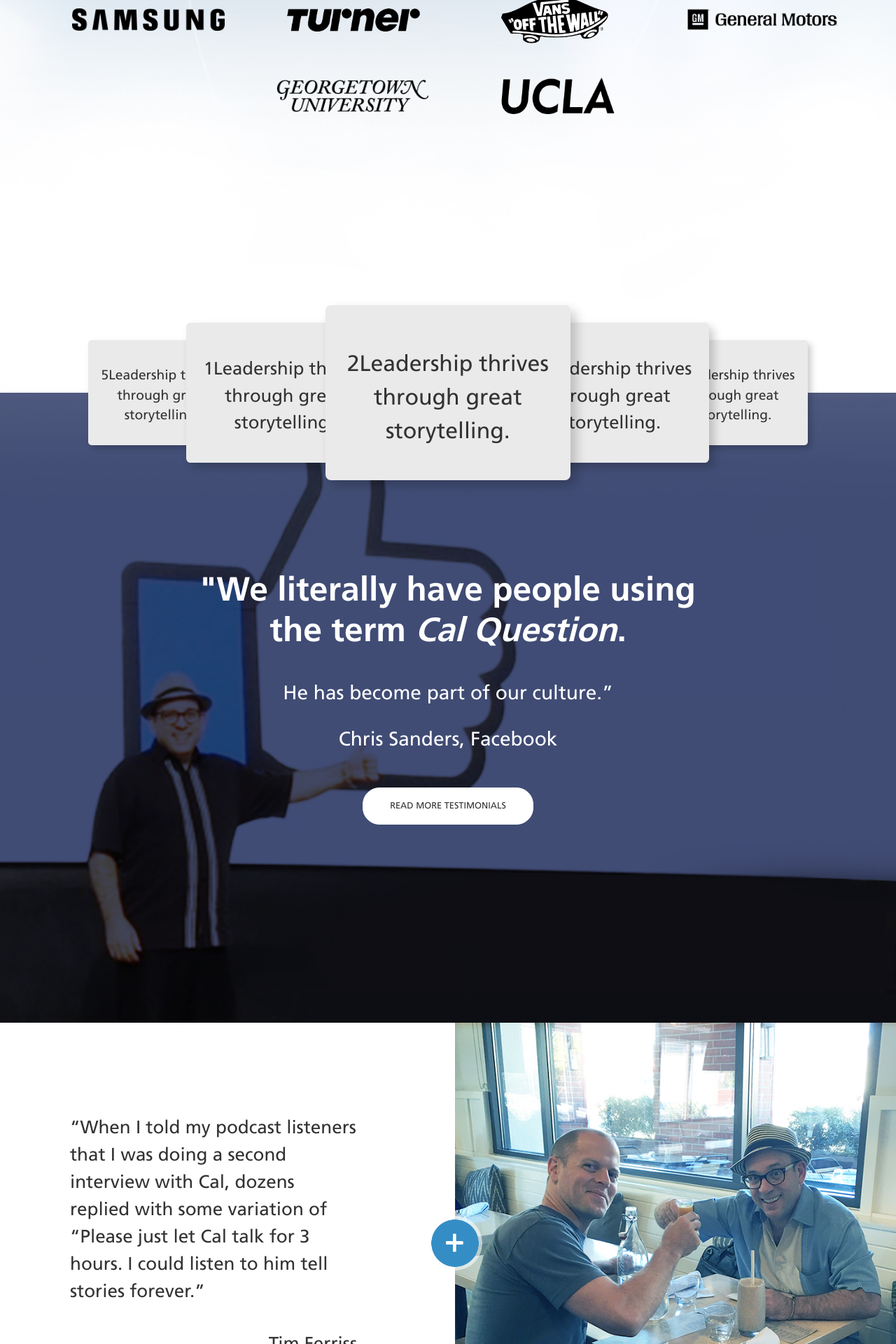
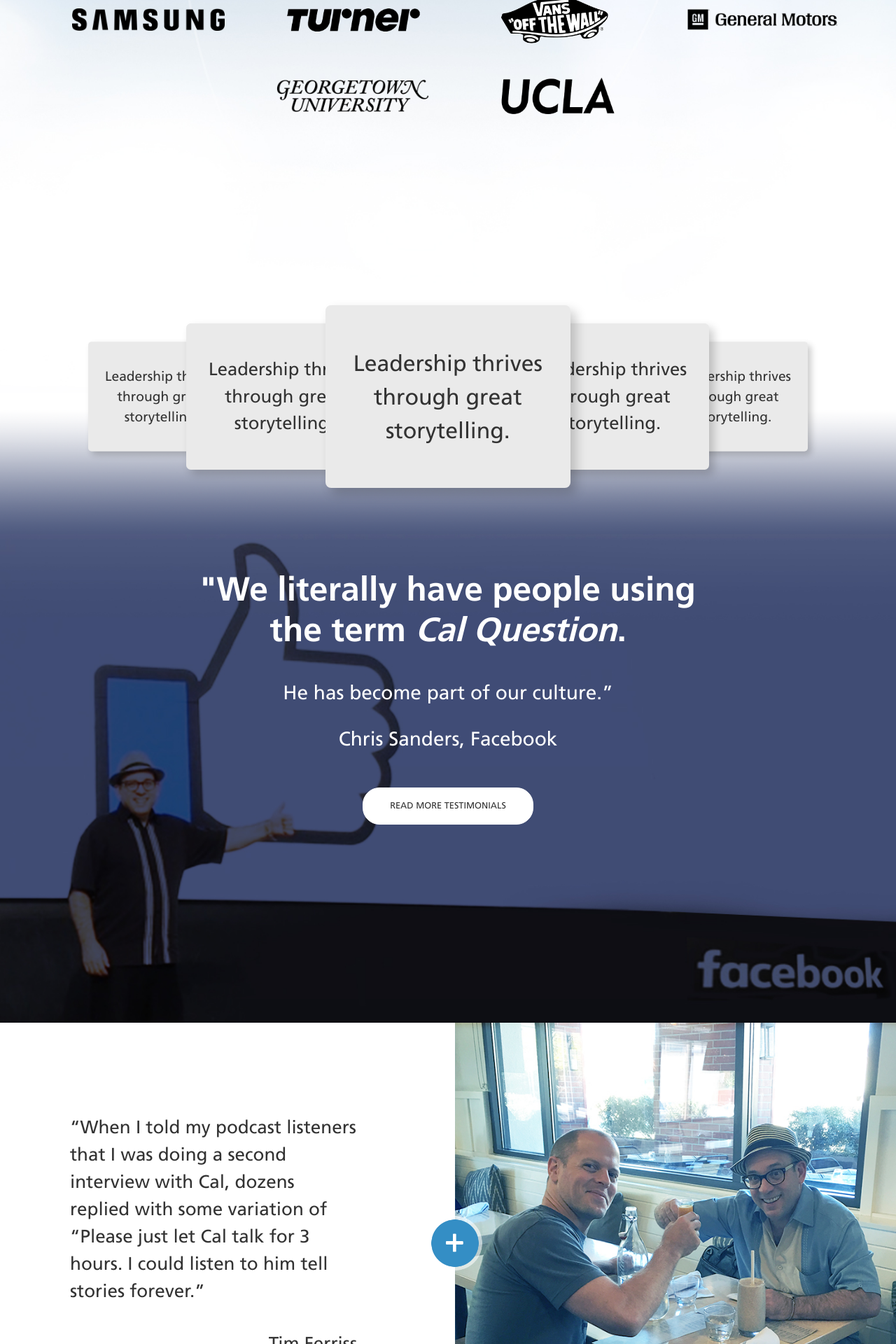
Before and after one commit to CalFussman/calfussman, a Jekyll site: the page built from index.html, in a window 1280 px wide. Shown: the part 3065-4985 px from the top of the page at 70% size. Built offline with Jekyll 4.4.1, drawn with Linux system fonts in a browser that asks for light colours; nearby versions of some CDN libraries.

Commit message:
basic carousel responsive

```diff
--- a/assets/scss/_custom.scss
+++ b/assets/scss/_custom.scss
@@ -324,8 +324,21 @@
 }
 
 .section--cal-question {
-    background-image: url(../images/bg-fb.jpg);
-    background-position: left bottom;
+    background-image: url(../images/bg-fb.png);
+    background-position: top left;
+    position: relative;
+
+    // &:before {
+    //     content: "";
+    //     background: url(../images/bg-fb-fade.png);
+    //     background-size: contain;
+    //     background-position: top;
+    //     // background-color: $black;
+    //     position: absolute;
+    //     top: -100px;
+    //     height: 100px;
+    //     width: 100%;
+    // }
 
     .section--cal-question__container {
         text-align: center;
@@ -564,53 +577,107 @@
 .carousel {
     position: relative;
     top: -125px;
+    // margin: 0 auto;
 
     .quote {
         background-color: #eaeaea;
         border-radius: 8px;
-        height: 250px;
+        height: auto;
         width: 350px;
+        max-width: 100%;
         padding: 5% 0;
         box-shadow: 8px 8px 16px rgba(0,0,0,0.2);
         display:inline-block;
         position: absolute;
         transition: 1s ease;
+        overflow: hidden;
+
+        @include media("<large") {
+            width: 250px;
+        }
 
         p {
             font-size: 32px;
             text-align: center;
             width: 90%;
             margin: 0 auto;
+
+
+            @include media("<large") {
+                font-size: 24px;
+                width: 95%;
+            }
         }
 
         &.quote--1 {
             left: 0;
             transform: scale(.6);
-            z-index: 0;
+            z-index: 1;
+
+            @include media("<medium") {
+                display: none;
+            }
         }
 
         &.quote--2 {
             left: 15%;
             transform: scale(.8);
             z-index: 10;
+
+            @include media("<large") {
+                left: 15%;
+            }
+
+            @include media("<medium") {
+                left: 0;
+                display: block;
+            }
         }
 
         &.quote--3 {
             left: 35%;
             z-index: 100;
             transform: scale(1);
+
+            @include media("<large") {
+                left: 35%;
+            }
+            @include media("<medium") {
+                left: 0;
+                right: 0;
+                margin: auto;
+                display: block;
+            }
         }
 
         &.quote--4 {
             left: 55%;
             transform: scale(.8);
             z-index: 10;
+
+            @include media("<large") {
+                left: 55%;
+            }
+
+            @include media("<medium") {
+                right: 0;
+                left: inherit;
+                display: block;
+            }
         }
 
         &.quote--5 {
             left: 70%;
             transform: scale(.6);
-            z-index: 1;
+            z-index: 2;
+
+            @include media("<large") {
+                left: 70%;
+            }
+
+            @include media("<medium") {
+                display: none;
+            }
         }
     }
 }
--- a/assets/scss/_variables.scss
+++ b/assets/scss/_variables.scss
@@ -33,6 +33,7 @@
 $heading-line-height: 1.2;
 
 // Screen widths
+$xsmall-width: 425px;
 $small-width: 480px;
 $medium-width: 720px;
 $large-width: 1024px;
@@ -75,4 +76,4 @@
 $base-timing: ease;
 
 // Include Media
-$breakpoints: (small: $small-width, medium: $medium-width, large: $large-width, xlarge: $xlarge-width);
+$breakpoints: (xsmall: $xsmall-width, small: $small-width, medium: $medium-width, large: $large-width, xlarge: $xlarge-width);
--- a/index.html
+++ b/index.html
@@ -95,11 +95,11 @@
 <section class="section section--quotes">
     <div class="container section--quotes__container">
         <div class="carousel">
-            <div class="quote quote--1" data-position="1"><p>1Leadership thrives through great storytelling.</p></div>
-            <div class="quote quote--2" data-position="2"><p>2Leadership thrives through great storytelling.</p></div>
-            <div class="quote quote--3" data-position="3"><p>3Leadership thrives through great storytelling.</p></div>
-            <div class="quote quote--4" data-position="4"><p>4Leadership thrives through great storytelling.</p></div>
-            <div class="quote quote--5" data-position="5"><p>5Leadership thrives through great storytelling.</p></div>
+            <div class="quote quote--1" data-position="1"><p>Leadership thrives through great storytelling.</p></div>
+            <div class="quote quote--2" data-position="2"><p>Leadership thrives through great storytelling.</p></div>
+            <div class="quote quote--3" data-position="3"><p>Leadership thrives through great storytelling.</p></div>
+            <div class="quote quote--4" data-position="4"><p>Leadership thrives through great storytelling.</p></div>
+            <div class="quote quote--5" data-position="5"><p>Leadership thrives through great storytelling.</p></div>
         </div>
     </div>
 </section>
```
Also changed, not shown: assets/images/bg-fb-fade.jpg (added), assets/images/bg-fb-fade.png (added), assets/images/bg-fb.png.
